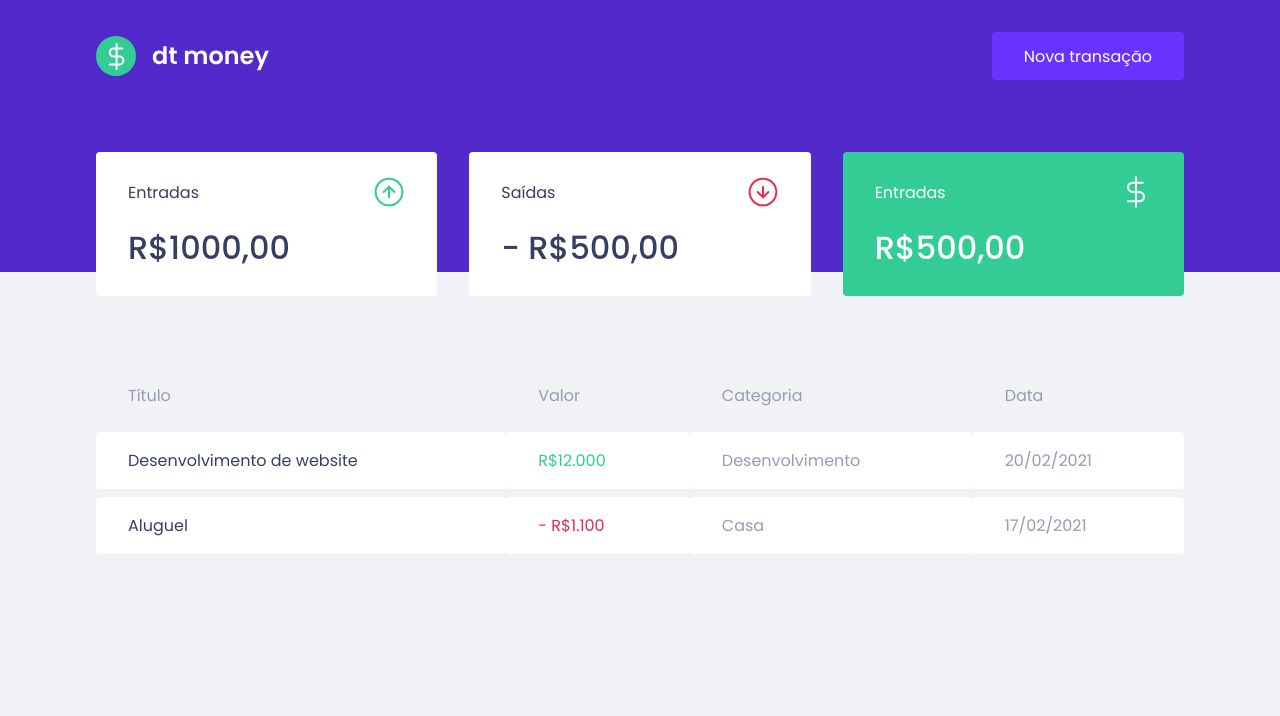
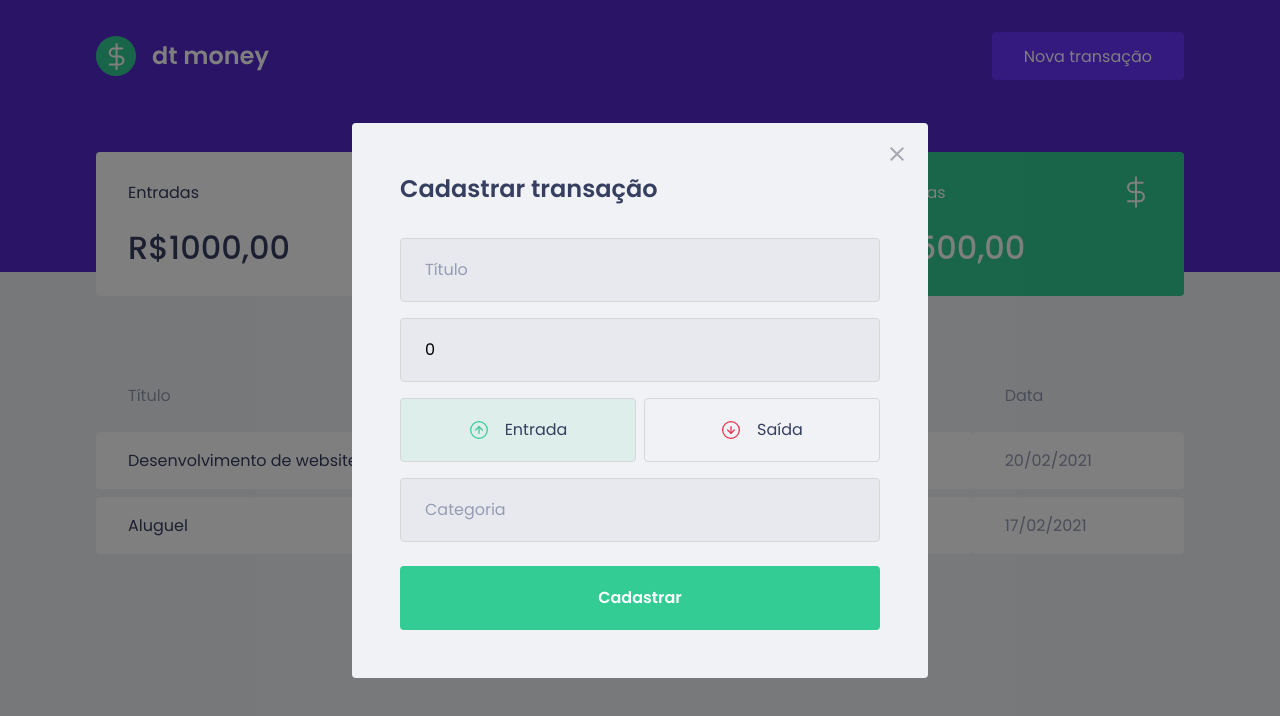
Before and after one commit to dayannebugarim/dtmoney, a React (Create React App) app: page / in a window 1280 px wide. Both pictures are taken after a click on the button "Nova transação". Shown: the top 716 px of the page. Built offline with nearby package versions, Linux system fonts and the light colour scheme; no server answers; what miragejs would draw is missing.

Commit message:
:sparkles: feat: new transaction modal component

```diff
--- a/package.json
+++ b/package.json
@@ -5,8 +5,10 @@
   "dependencies": {
     "axios": "^1.5.0",
     "miragejs": "^0.1.47",
+    "polished": "^4.2.2",
     "react": "^18.2.0",
     "react-dom": "^18.2.0",
+    "react-modal": "^3.16.1",
     "react-scripts": "5.0.1",
     "styled-components": "^6.0.7",
     "web-vitals": "^2.1.0"
@@ -19,6 +21,7 @@
     "@types/node": "^16.7.13",
     "@types/react": "^18.0.0",
     "@types/react-dom": "^18.0.0",
+    "@types/react-modal": "^3.16.0",
     "@types/styled-components": "^5.1.26",
     "typescript": "^4.4.2"
   },
--- a/src/App.tsx
+++ b/src/App.tsx
@@ -1,12 +1,32 @@
+import { useState } from "react";
+import Modal from "react-modal";
 import { Dashboard } from "./components/Dashboard";
 import { Header } from "./components/Header";
 import { GlobalStyle } from "./styles/global";
+import { NewTransactionModal } from "./components/NewTransactionModal";
+
+Modal.setAppElement("#root");
 
 export function App() {
+  const [isNewTransactionModalOpen, setIsNewTransactionModalOpen] =
+    useState(false);
+
+  function handleOpenNewTransactionModal() {
+    setIsNewTransactionModalOpen(true);
+  }
+
+  function handleCloseNewTransactionModal() {
+    setIsNewTransactionModalOpen(false);
+  }
+
   return (
     <>
-      <Header />
+      <Header onOpenNewTransactionModal={handleOpenNewTransactionModal} />
       <Dashboard />
+      <NewTransactionModal
+        isOpen={isNewTransactionModalOpen}
+        onRequestClose={handleCloseNewTransactionModal}
+      />
       <GlobalStyle />
     </>
   );
--- a/src/components/Header/index.tsx
+++ b/src/components/Header/index.tsx
@@ -1,12 +1,18 @@
 import logoImg from "../../assets/logo.svg";
 import { Container, Content } from "./styles";
 
-export function Header() {
+interface HeaderProps {
+  onOpenNewTransactionModal: () => void;
+}
+
+export function Header({ onOpenNewTransactionModal }: HeaderProps) {
   return (
     <Container>
       <Content>
         <img src={logoImg} alt="dt money" />
-        <button type="button">Nova transação</button>
+        <button type="button" onClick={onOpenNewTransactionModal}>
+          Nova transação
+        </button>
       </Content>
     </Container>
   );
--- /dev/null
+++ b/src/components/NewTransactionModal/index.tsx
@@ -0,0 +1,98 @@
+import Modal from "react-modal";
+import incomeImg from "../../assets/income.svg";
+import outcomeImg from "../../assets/outcome.svg";
+import closeImg from "../../assets/close.svg";
+import { Container, TransactionTypeContainer, RadioBox } from "./styles";
+import { FormEvent, useState } from "react";
+import { api } from "../../services/api";
+
+interface NewTransactionModalProps {
+  isOpen: boolean;
+  onRequestClose: () => void;
+}
+
+export function NewTransactionModal({
+  isOpen,
+  onRequestClose,
+}: NewTransactionModalProps) {
+  const [title, setTitle] = useState("");
+  const [value, setValue] = useState(0);
+  const [category, setCategory] = useState("");
+  const [type, setType] = useState("deposit");
+
+  function handleCreateNewTransaction(event: FormEvent) {
+    event.preventDefault();
+
+    const data = {
+      title,
+      value,
+      category,
+      type,
+    };
+
+    api.post("/transaction", data);
+  }
+
+  return (
+    <Modal
+      isOpen={isOpen}
+      onRequestClose={onRequestClose}
+      overlayClassName="react-modal-overlay"
+      className="react-modal-content"
+    >
+      <button
+        type="button"
+        onClick={onRequestClose}
+        className="react-modal-close"
+      >
+        <img src={closeImg} alt="Fechar modal" />
+      </button>
+      <Container onSubmit={handleCreateNewTransaction}>
+        <h2>Cadastrar transação</h2>
+        <input
+          placeholder="Título"
+          value={title}
+          onChange={(event) => setTitle(event.target.value)}
+        />
+        <input
+          type="number"
+          placeholder="Valor"
+          value={value}
+          onChange={(event) => setValue(Number(event.target.value))}
+        />
+
+        <TransactionTypeContainer>
+          <RadioBox
+            type="button"
+            onClick={() => {
+              setType("deposit");
+            }}
+            isActive={type === "deposit"}
+            activeColor="green"
+          >
+            <img src={incomeImg} alt="Entrada" />
+            <span>Entrada</span>
+          </RadioBox>
+          <RadioBox
+            type="button"
+            onClick={() => {
+              setType("withdraw");
+            }}
+            isActive={type === "withdraw"}
+            activeColor="red"
+          >
+            <img src={outcomeImg} alt="Saida" />
+            <span>Saída</span>
+          </RadioBox>
+        </TransactionTypeContainer>
+
+        <input
+          placeholder="Categoria"
+          value={category}
+          onChange={(event) => setCategory(event.target.value)}
+        />
+        <button type="submit">Cadastrar</button>
+      </Container>
+    </Modal>
+  );
+}
--- /dev/null
+++ b/src/components/NewTransactionModal/styles.ts
@@ -0,0 +1,100 @@
+import styled from "styled-components";
+import { darken, transparentize } from "polished";
+
+export const Container = styled.form`
+  h2 {
+    color: var(--text-title);
+    font-size: 1.5rem;
+    margin-bottom: 2rem;
+  }
+
+  input {
+    width: 100%;
+    padding: 0 1.5rem;
+    height: 4rem;
+    border-radius: 0.25rem;
+
+    border: 1px solid #d7d7d7;
+    background: #e7e9ee;
+
+    font-weight: 400;
+    font-size: 1rem;
+
+    &::placeholder {
+      color: var(--text-body);
+    }
+
+    & + input {
+      margin-top: 1rem;
+    }
+  }
+
+  button[type="submit"] {
+    width: 100%;
+    padding: 0 1.5rem;
+    height: 4rem;
+    background: var(--green);
+    color: #fff;
+    border-radius: 0.25rem;
+    border: 0;
+    font-size: 1rem;
+    margin-top: 1.5rem;
+    font-weight: 600;
+
+    transition: filter 0.2s;
+
+    &:hover {
+      filter: brightness(0.9);
+    }
+  }
+`;
+
+export const TransactionTypeContainer = styled.div`
+  margin: 1rem 0;
+  display: grid;
+  grid-template-columns: 1fr 1fr;
+  gap: 0.5rem;
+`;
+
+interface RadioBoxProps {
+  isActive: boolean;
+  activeColor: "green" | "red";
+}
+
+const colors = {
+  green: "#33cc95",
+  red: "#e52e4d",
+};
+
+export const RadioBox = styled.button<RadioBoxProps>`
+  height: 4rem;
+  border: 1px solid #d7d7d7;
+  border-radius: 0.25rem;
+
+  background: ${(props) =>
+    props.isActive
+      ? transparentize(0.9, colors[props.activeColor])
+      : "transparent"};
+
+  display: flex;
+  align-items: center;
+  justify-content: center;
+
+  transition: border-color 0.2s;
+
+  &:hover {
+    border-color: ${darken(0.1, "#d7d7d7")};
+  }
+
+  img {
+    width: 20px;
+    height: 20px;
+  }
+
+  span {
+    display: inline-block;
+    margin-left: 1rem;
+    font-size: 1rem;
+    color: var(--text-title);
+  }
+`;
--- a/src/styles/global.ts
+++ b/src/styles/global.ts
@@ -53,4 +53,40 @@
         opacity: 0.6;
         cursor: not-allowed;
     }
+
+    .react-modal-overlay {
+        background: rgba(0, 0, 0, 0.5);
+        position: fixed;
+        top: 0;
+        bottom: 0;
+        right: 0;
+        left: 0;
+
+        display: flex;
+        align-items: center;
+        justify-content: center;
+    }
+
+    .react-modal-content {
+        width: 100%;
+        max-width: 576px;
+        background: var(--background);
+        padding: 3rem;
+        position: relative;
+        border-radius: 0.25rem;
+    }
+
+    .react-modal-close {
+        position: absolute;
+        right: 1.5rem;
+        top: 1.5rem;
+        border: 0;
+        background: transparent;
+
+        transition: filter 0.2s;
+
+        &:hover {
+            filter: brightness(0.8);
+        }
+    }
 `;
```
Also changed, not shown: 1 other file (tests, documents, lock files or other folders).
